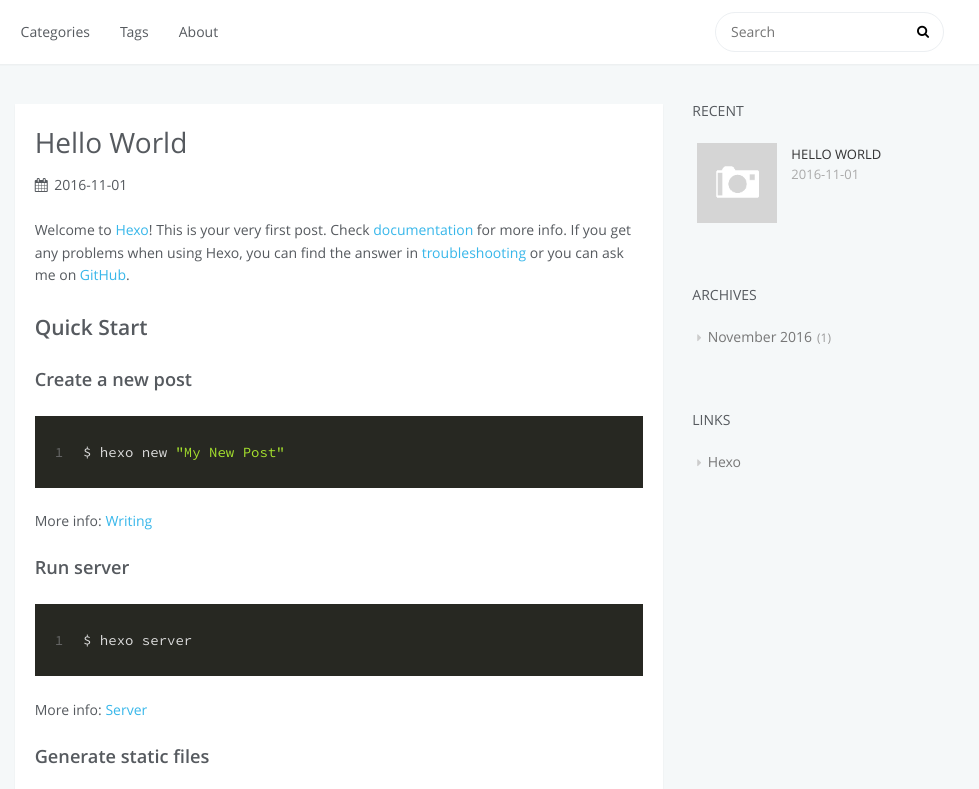
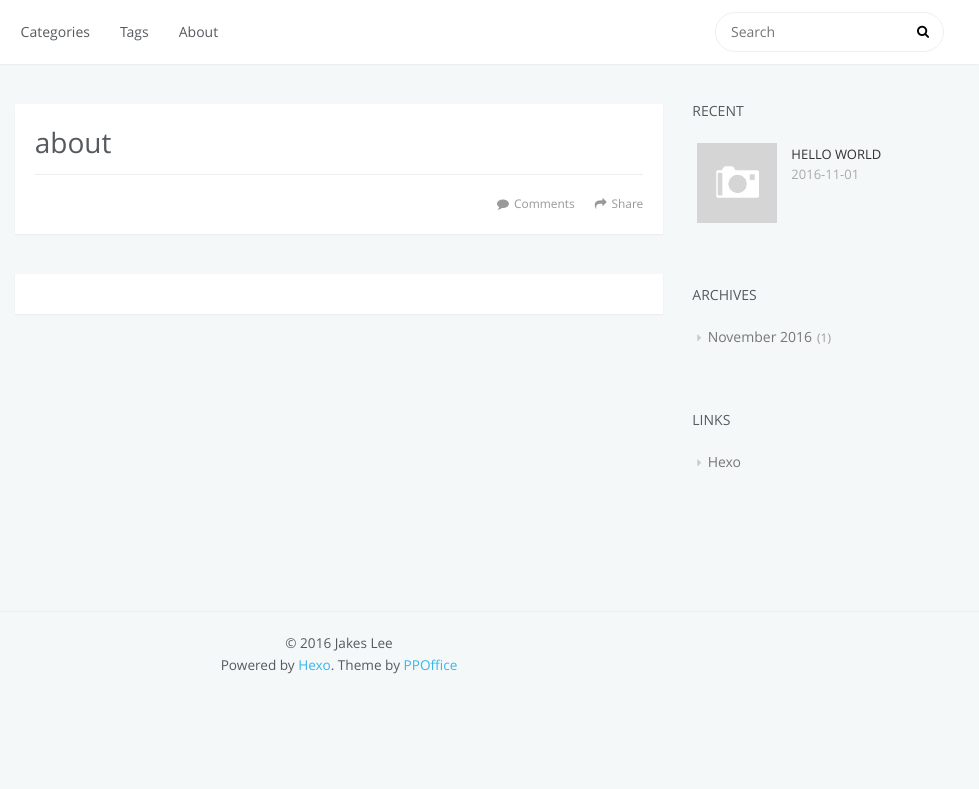
Before and after one commit to jakeslee/jakeslee.github.io, a plain HTML site: page about/index.html in a window 1280 px wide. Shown: the top 789 px of the page, 301-1280 px from the left. Drawn offline with Linux system fonts and the light colour scheme; no server answers; a script that the page names is missing.

Commit message:
Site updated: 2016-11-01 17:54:58

```diff
--- a/index.html
+++ b/about/index.html
@@ -3,14 +3,15 @@
 <head>
     <meta charset="utf-8">
 
-    <title>IMoe</title>
+    <title>about | IMoe</title>
     <meta name="viewport" content="width=device-width, initial-scale=1, maximum-scale=1" />
     <meta property="og:type" content="website">
-<meta property="og:title" content="IMoe">
-<meta property="og:url" content="https://blog.imoe.tech/index.html">
+<meta property="og:title" content="about">
+<meta property="og:url" content="https://blog.imoe.tech/about/index.html">
 <meta property="og:site_name" content="IMoe">
+<meta property="og:updated_time" content="2016-11-01T09:54:41.000Z">
 <meta name="twitter:card" content="summary">
-<meta name="twitter:title" content="IMoe">
+<meta name="twitter:title" content="about">
 <meta name="twitter:creator" content="@JakesLee4">
 
 
@@ -206,33 +207,18 @@
 </aside>
 
 
-            <section id="main">
-    <article id="post-hello-world" class="article article-type-post" itemscope itemprop="blogPost">
+            <section id="main"><article id="page-undefined" class="article article-type-page" itemscope itemprop="blogPost">
     <div class="article-inner">
 
 
             <header class="article-header">
 
 
-        <h1 itemprop="name">
-            <a class="article-title" href="/2016/11/01/hello-world/">Hello World</a>
+        <h1 class="article-title" itemprop="name">
+            about
         </h1>
 
 
-
-                    <div class="article-meta">
-
-    <div class="article-date">
-        <i class="fa fa-calendar"></i>
-        <a href="/2016/11/01/hello-world/">
-            <time datetime="2016-11-01T06:09:12.000Z" itemprop="datePublished">2016-11-01</time>
-        </a>
-    </div>
-
-
-
-
-                    </div>
 
             </header>
 
@@ -240,15 +226,6 @@
         <div class="article-entry" itemprop="articleBody">
 
 
-            <p>Welcome to <a href="https://hexo.io/" target="_blank" rel="external">Hexo</a>! This is your very first post. Check <a href="https://hexo.io/docs/" target="_blank" rel="external">documentation</a> for more info. If you get any problems when using Hexo, you can find the answer in <a href="https://hexo.io/docs/troubleshooting.html" target="_blank" rel="external">troubleshooting</a> or you can ask me on <a href="https://github.com/hexojs/hexo/issues" target="_blank" rel="external">GitHub</a>.</p>
-<h2 id="Quick-Start"><a href="#Quick-Start" class="headerlink" title="Quick Start"></a>Quick Start</h2><h3 id="Create-a-new-post"><a href="#Create-a-new-post" class="headerlink" title="Create a new post"></a>Create a new post</h3><figure class="highlight bash"><table><tr><td class="gutter"><pre><div class="line">1</div></pre></td><td class="code"><pre><div class="line">$ hexo new <span class="string">"My New Post"</span></div></pre></td></tr></table></figure>
-<p>More info: <a href="https://hexo.io/docs/writing.html" target="_blank" rel="external">Writing</a></p>
-<h3 id="Run-server"><a href="#Run-server" class="headerlink" title="Run server"></a>Run server</h3><figure class="highlight bash"><table><tr><td class="gutter"><pre><div class="line">1</div></pre></td><td class="code"><pre><div class="line">$ hexo server</div></pre></td></tr></table></figure>
-<p>More info: <a href="https://hexo.io/docs/server.html" target="_blank" rel="external">Server</a></p>
-<h3 id="Generate-static-files"><a href="#Generate-static-files" class="headerlink" title="Generate static files"></a>Generate static files</h3><figure class="highlight bash"><table><tr><td class="gutter"><pre><div class="line">1</div></pre></td><td class="code"><pre><div class="line">$ hexo generate</div></pre></td></tr></table></figure>
-<p>More info: <a href="https://hexo.io/docs/generating.html" target="_blank" rel="external">Generating</a></p>
-<h3 id="Deploy-to-remote-sites"><a href="#Deploy-to-remote-sites" class="headerlink" title="Deploy to remote sites"></a>Deploy to remote sites</h3><figure class="highlight bash"><table><tr><td class="gutter"><pre><div class="line">1</div></pre></td><td class="code"><pre><div class="line">$ hexo deploy</div></pre></td></tr></table></figure>
-<p>More info: <a href="https://hexo.io/docs/deployment.html" target="_blank" rel="external">Deployment</a></p>
 
 
         </div>
@@ -259,7 +236,7 @@
 
 </div>
 
-    <a data-url="https://blog.imoe.tech/2016/11/01/hello-world/" data-id="ciuz8uj870000y1rxkzflkiu3" class="article-share-link"><i class="fa fa-share"></i>Share</a>
+    <a data-url="https://blog.imoe.tech/about/index.html" data-id="ciuzbirfl00004brxzqva4m7p" class="article-share-link"><i class="fa fa-share"></i>Share</a>
 <script>
     (function ($) {
         // Prevent duplicate binding
@@ -327,14 +304,28 @@
 
 
 
-        <a href="https://blog.imoe.tech/2016/11/01/hello-world/#comments" class="article-comment-link disqus-comment-count" data-disqus-url="https://blog.imoe.tech/2016/11/01/hello-world/">Comments</a>
+        <a href="https://blog.imoe.tech/about/index.html#comments" class="article-comment-link disqus-comment-count" data-disqus-url="https://blog.imoe.tech/about/index.html">Comments</a>
 
 
         </footer>
     </div>
 
+
+
+
 </article>
 
+
+
+    <section id="comments">
+
+
+    <div id="disqus_thread">
+        <noscript>Please enable JavaScript to view the <a href="//disqus.com/?ref_noscript">comments powered by Disqus.</a></noscript>
+    </div>
+
+
+    </section>
 
 </section>
 
@@ -418,11 +409,13 @@
     <script>
     var disqus_config = function () {
 
+            this.page.url = 'https://blog.imoe.tech/about/index.html';
+
         this.page.identifier = 'undefined';
     };
     (function() {
         var d = document, s = d.createElement('script');
-        s.src = '//' + 'imoe-1' + '.disqus.com/count.js';
+        s.src = '//' + 'imoe-1' + '.disqus.com/embed.js';
         s.setAttribute('data-timestamp', +new Date());
         (d.head || d.body).appendChild(s);
     })();
--- /dev/null
+++ b/content.json
@@ -0,0 +1 @@
+{"meta":{"title":"IMoe","subtitle":null,"description":null,"author":"Jakes Lee","url":"https://blog.imoe.tech"},"pages":[{"title":"about","date":"2016-11-01T09:54:41.000Z","updated":"2016-11-01T09:54:41.000Z","comments":true,"path":"about/index.html","permalink":"https://blog.imoe.tech/about/index.html","excerpt":"","text":""}],"posts":[{"title":"Hello World","slug":"hello-world","date":"2016-11-01T06:09:12.000Z","updated":"2016-11-01T06:09:12.000Z","comments":true,"path":"2016/11/01/hello-world/","link":"","permalink":"https://blog.imoe.tech/2016/11/01/hello-world/","excerpt":"","text":"Welcome to Hexo! This is your very first post. Check documentation for more info. If you get any problems when using Hexo, you can find the answer in troubleshooting or you can ask me on GitHub. Quick StartCreate a new post1$ hexo new \"My New Post\" More info: Writing Run server1$ hexo server More info: Server Generate static files1$ hexo generate More info: Generating Deploy to remote sites1$ hexo deploy More info: Deployment","categories":[],"tags":[],"keywords":[]}]}
```
Also changed, not shown: 2016/11/01/hello-world/index.html (+1 -1 lines).
